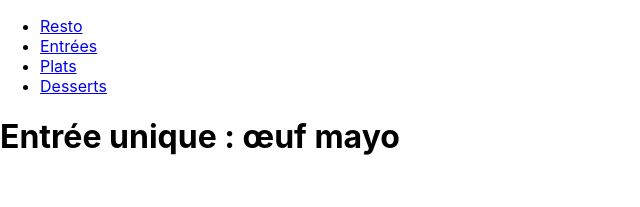
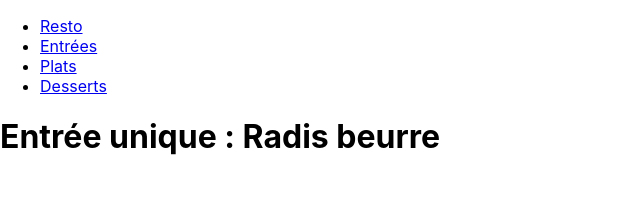
Before and after one commit to knupel/react_multipage, a React (Create React App) app: page /entrees in a window 1280 px wide. Shown: the top 207 px of the page, without its empty margins (0-640 px from the left). Built offline with nearby package versions, Linux system fonts and the light colour scheme.

Commit message:
Update entrees.js

```diff
--- a/src/pages/entrees.js
+++ b/src/pages/entrees.js
@@ -1,3 +1,3 @@
-export const Entrees = () => {
-	return <h1>Entrée unique : œuf mayo</h1>
-}
+export const Entrees = () => {
+  return <h1>Entrée unique : Radis beurre</h1>;
+};
```
